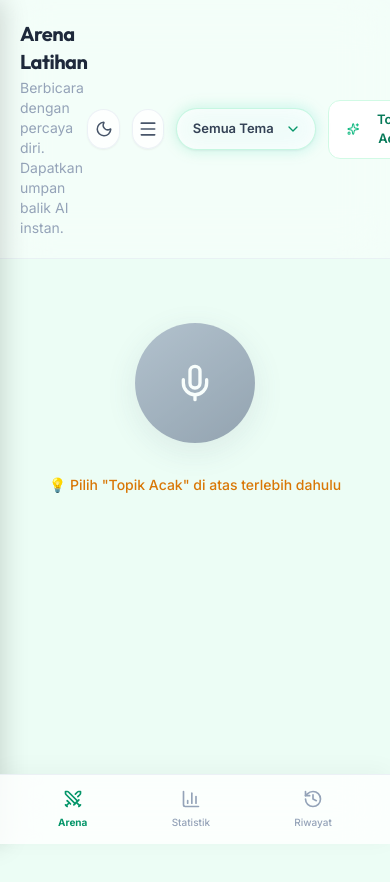
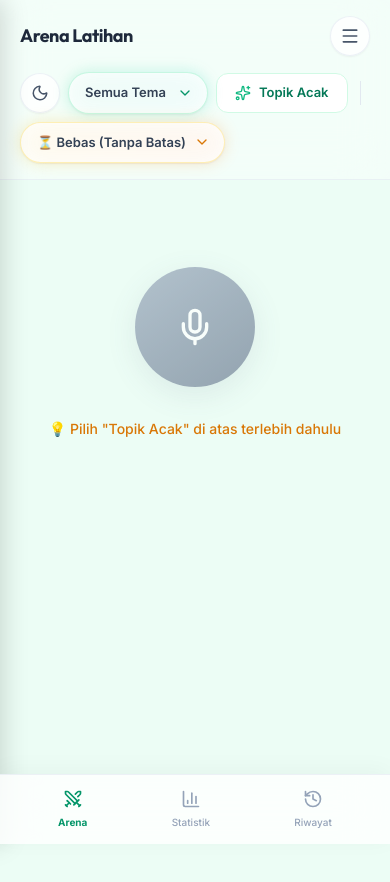
Before and after one commit to KrisArdani/SpeechBlitz, a website: page public/index.html in a window 390 px wide. Drawn offline with nearby package versions, Linux system fonts and the light colour scheme.

Commit message:
Fix mobile header layout responsive wrapping

```diff
--- a/public/index.html
+++ b/public/index.html
@@ -127,22 +127,24 @@
   <main class="flex-1 flex flex-col min-h-screen overflow-y-auto">
 
     <!-- Top Bar -->
-    <header class="flex items-center justify-between px-8 py-5 border-b border-slate-200/60 dark:border-slate-800/60 bg-white/40 dark:bg-slate-950/40 backdrop-blur-xl sticky top-0 z-30 transition-colors duration-300">
-      <div>
-        <h2 id="view-title" class="font-display font-bold text-xl text-slate-800 dark:text-slate-100 tracking-tight">Arena Latihan</h2>
-        <p id="view-subtitle" class="text-sm text-slate-400 dark:text-slate-500 mt-0.5">Berbicara dengan percaya diri. Dapatkan umpan balik AI instan.</p>
+    <header class="flex flex-col xl:flex-row items-start xl:items-center justify-between px-4 md:px-8 py-4 md:py-5 border-b border-slate-200/60 dark:border-slate-800/60 bg-white/40 dark:bg-slate-950/40 backdrop-blur-xl sticky top-0 z-30 transition-colors duration-300 gap-4 xl:gap-0">
+      <div class="flex items-center justify-between w-full xl:w-auto">
+        <div class="flex-1 pr-4">
+          <h2 id="view-title" class="font-display font-bold text-lg md:text-xl text-slate-800 dark:text-slate-100 tracking-tight">Arena Latihan</h2>
+          <p id="view-subtitle" class="text-xs md:text-sm text-slate-400 dark:text-slate-500 mt-0.5 hidden sm:block">Berbicara dengan percaya diri. Dapatkan umpan balik AI instan.</p>
+        </div>
+        <!-- Hamburger Menu (Mobile Only) -->
+        <button id="menu-toggle-btn" class="md:hidden flex-shrink-0 w-10 h-10 rounded-full bg-white/80 dark:bg-slate-800/80 border border-slate-200/60 dark:border-slate-700/60 flex items-center justify-center shadow-sm hover:shadow active:scale-95 transition-all text-slate-600 dark:text-slate-300 focus:outline-none" aria-label="Toggle Sidebar" onclick="toggleSidebar()">
+          <i data-lucide="menu" id="menu-icon" class="w-5 h-5"></i>
+        </button>
       </div>
-      <div class="flex items-center gap-3">
+      <div class="flex flex-wrap items-center gap-2 md:gap-3 w-full xl:w-auto">
         <!-- Dark Mode Toggle -->
-        <button id="dark-mode-btn" class="w-10 h-10 rounded-full bg-white/80 dark:bg-slate-800/80 border border-slate-200/60 dark:border-slate-700/60 flex items-center justify-center shadow-sm hover:shadow hover:scale-105 active:scale-95 transition-all text-slate-600 dark:text-slate-300 focus:outline-none focus:ring-2 focus:ring-emerald-500/50" aria-label="Toggle Dark Mode" onclick="toggleDarkMode()">
+        <button id="dark-mode-btn" class="flex-shrink-0 w-10 h-10 rounded-full bg-white/80 dark:bg-slate-800/80 border border-slate-200/60 dark:border-slate-700/60 flex items-center justify-center shadow-sm hover:shadow hover:scale-105 active:scale-95 transition-all text-slate-600 dark:text-slate-300 focus:outline-none focus:ring-2 focus:ring-emerald-500/50" aria-label="Toggle Dark Mode" onclick="toggleDarkMode()">
           <i data-lucide="sun" id="sun-icon" class="w-[18px] h-[18px] hidden"></i>
           <i data-lucide="moon" id="moon-icon" class="w-[18px] h-[18px]"></i>
         </button>
 
-        <!-- Hamburger Menu (Mobile Only) -->
-        <button id="menu-toggle-btn" class="md:hidden w-10 h-10 rounded-full bg-white/80 dark:bg-slate-800/80 border border-slate-200/60 dark:border-slate-700/60 flex items-center justify-center shadow-sm hover:shadow active:scale-95 transition-all text-slate-600 dark:text-slate-300 focus:outline-none" aria-label="Toggle Sidebar" onclick="toggleSidebar()">
-          <i data-lucide="menu" id="menu-icon" class="w-5 h-5"></i>
-        </button>
         <!-- Theme Selector -->
         <div class="relative group custom-dropdown-container" data-select-id="topic-theme" data-color="emerald">
           <div class="absolute inset-0 bg-gradient-to-r from-emerald-400 to-teal-400 rounded-full blur opacity-25 group-hover:opacity-50 transition duration-500"></div>
```
